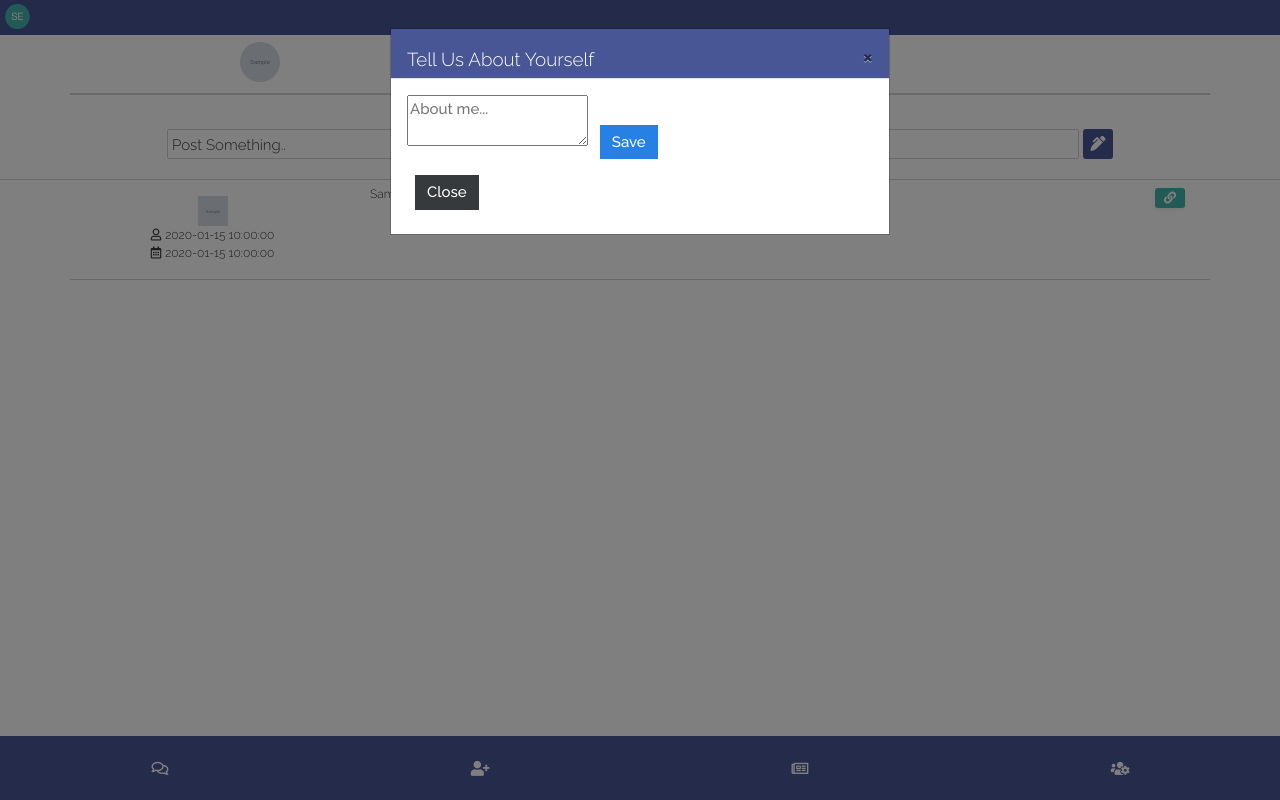
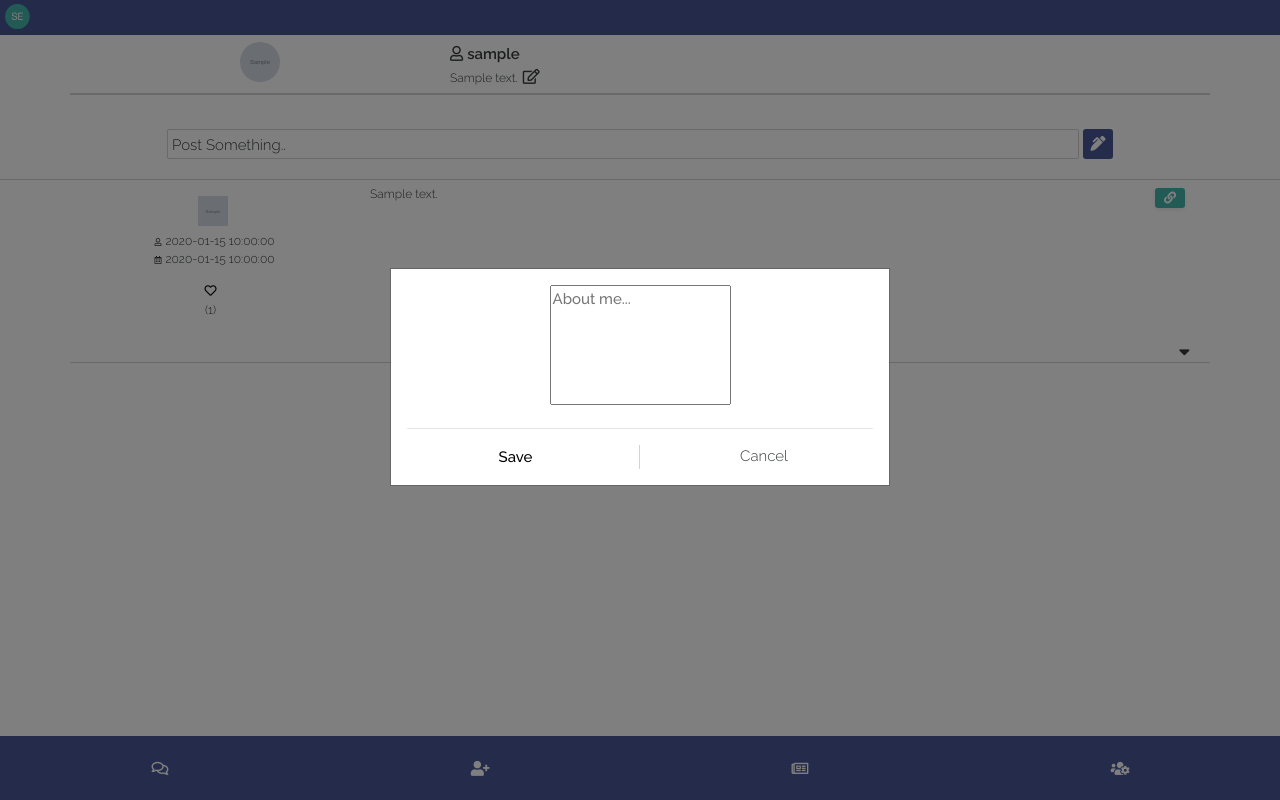
Before and after one commit to davidosongschool/SocialEyes, a Flask app: page /dashboard in a window 1280 px wide, after a click that opens the changed part. Run offline with Flask 2, Linux system fonts and the light colour scheme; the visitor is signed in with stand-in values (Sample User, id 1); grey boxes marked "Sample" are stand-in pictures; a database or web service that is not in the repository returns one stand-in record (values such as "Sample title"); some libraries are stand-ins or nearby versions.

Commit message:
like apost and report post function added - loading gif added to swipe to load

```diff
--- a/app.py
+++ b/app.py
@@ -42,15 +42,6 @@ def dashboard():
     if 'username' in session:
         user = users.find_one({'username': session['username']})
         posts = mongo.db.posts
-        # Display your own latest post
-        check_if_post_exists = posts.find_one({'posted_by': session['username']}, sort=[
-            ('_id', -1)])
-        if check_if_post_exists is not None:
-            my_own_post = check_if_post_exists
-        else:
-            # If they have not posted yet - give them a welcome message
-            my_own_post = {
-                'posted_by': session['username'], 'main_content': 'Welcome to SocialEyes! This is where your latest post will appear!'}
         following = []
         if user['following']:
             following = user['following']
@@ -64,7 +55,7 @@ def dashboard():
             if latest_post is not None:
                 posts_to_display.extend([latest_post])
 
-        return render_template('dashboard.html', user=user, my_own_post=my_own_post, posts_to_display=posts_to_display)
+        return render_template('dashboard.html', user=user, posts_to_display=posts_to_display)
     return render_template('landing.html')
 
 
@@ -146,7 +137,8 @@ def make_post():
     posts.insert_one({'main_content': request.form['main_content'],
                       'posted_by': session['username'],
                       'date_posted': date,
-                      'liked_by': (''),
+                      'liked_by': [],
+                      'reported_by': [],
                       'content_link': request.form['content_link'],
                       'short_url': short_url,
                       'post_avatar': post_avatar})
@@ -327,13 +319,40 @@ def delete_account():
     user = users.delete_one({'username': session['username']})
     post = posts.delete_many({'posted_by': session['username']})
 
-
     session.clear()
     return redirect(url_for('landing'))
 
 
+@ app.route('/report', methods=['POST'])
+def report():
+    posts = mongo.db.posts
+    posts.update({'_id': ObjectId(request.form['id'])}, {
+                 "$push": {'reported_by': session['username']}})
+    return redirect(url_for('dashboard'))
 
 
+@ app.route('/remove_report', methods=['POST'])
+def remove_report():
+    posts = mongo.db.posts
+    posts.update({'_id': ObjectId(request.form['id'])}, {
+                 "$pull": {'reported_by': session['username']}})
+    return redirect(url_for('dashboard'))
+
+
+@ app.route('/add_like', methods=['POST'])
+def add_like():
+    posts = mongo.db.posts
+    posts.update({'_id': ObjectId(request.form['id'])}, {
+                 "$push": {'liked_by': session['username']}})
+    return redirect(url_for('dashboard'))
+
+
+@ app.route('/remove_like', methods=['POST'])
+def remove_like():
+    posts = mongo.db.posts
+    posts.update({'_id': ObjectId(request.form['id'])}, {
+                 "$pull": {'liked_by': session['username']}})
+    return redirect(url_for('dashboard'))
 
 
 def shorten(shorten_url):
--- a/static/css/style.css
+++ b/static/css/style.css
@@ -100,6 +100,16 @@ button {
     border: none !important;
 }
 
+.pointer {
+       cursor: pointer;
+}
+
+input:focus,
+select:focus,
+textarea:focus,
+button:focus {
+    outline: none;
+}
 
 
 /* Landing Page ------------ */
@@ -237,6 +247,12 @@ cursor: pointer;
     border-bottom: 2px solid lightgray;
 }
 
+.about_me {
+    resize: none;
+    height: 120px;
+
+}
+
 .username {
     font-weight: 600 !important;
 }
@@ -248,6 +264,15 @@ cursor: pointer;
 }
 
 /* 3. Posts -------------------- */
+
+.loading-gif {
+    margin-top: 5px;
+    height: 30px;
+    width: 30px;
+    text-align: center;
+}
+
+
 .contain-posts-section {
     margin-top: 20px;
     margin-bottom: 100px;
@@ -354,7 +379,24 @@ margin-left: 15px;
     margin-bottom: 5px;
 }
 
+.arrow-down-link {
+    font-size: 18px;
+    margin-right: 20px;
 
+}
+
+.contain-arrow-dropdown {
+    margin-top: 60px;
+}
+
+.fa-flag {
+    color: red !important;
+}
+
+.warning {
+    color: rgb(240, 216, 112);
+    font-size: 18px;
+}
 
 /* Hide scrollbar for Chrome, Safari and Opera */
 body::-webkit-scrollbar {
--- a/templates/dashboard.html
+++ b/templates/dashboard.html
@@ -1,9 +1,7 @@
 {% extends 'nav.html' %} {% block content %}
-
 
 <!--User About Section -->
 <div class="container contain-user-info">
-
   <div class="row">
     <div class="col-4">
       <img
@@ -15,7 +13,12 @@
     </div>
     <div class="col-8">
       <ul class="pt-2">
-        <li><i class="far fa-user pr-1"></i><span class="username">{{user.username}}</span></li>
+        <li>
+          <i class="far fa-user pr-1"></i
+          ><a href="users/{{user.username}}"
+            ><span class="username">{{user.username}}</span></a
+          >
+        </li>
         <li>
           <span class="description">{{user.description}}</span
           ><i
@@ -146,44 +149,36 @@
 
 <!--About Modal-->
 <div
-  class="modal fade"
+  class="modal fade logout-modal"
   id="aboutmeModal"
   tabindex="-1"
   role="dialog"
-  aria-labelledby="aboutmeModalLabel"
+  aria-labelledby="aboutmeLabel"
   aria-hidden="true"
 >
   <div class="modal-dialog" role="document">
     <div class="modal-content">
-      <div class="modal-header">
-        <h5 class="modal-title">
-          Tell Us About Yourself
-        </h5>
-        <button
-          type="button"
-          class="close"
-          data-dismiss="modal"
-          aria-label="Close"
-        >
-          <span aria-hidden="true">&times;</span>
-        </button>
-      </div>
-      <div class="modal-body">
+      <div class="modal-body text-center">
         <form action="{{url_for('about_me')}}" method="POST">
           <textarea
             name="description"
             placeholder="About me..."
             maxlength="40"
+            class="about_me"
           ></textarea>
-          <button type="submit" class="btn btn-primary m-2">Save</button>
+          <br />
+          <hr />
+          <div class="row">
+            <div class="col-6 logout">
+              <button type="submit" href="{{url_for('dashboard')}}">
+                Save
+              </button>
+            </div>
+            <div class="col-6">
+              <a href="" data-dismiss="modal">Cancel</a>
+            </div>
+          </div>
         </form>
-        <button
-          type="button"
-          class="btn btn-secondary m-2"
-          data-dismiss="modal"
-        >
-          Close
-        </button>
       </div>
     </div>
   </div>
@@ -194,9 +189,20 @@
   <div class="container contain-write-a-post-invivte">
     <div class="row">
       <div class="col-12 text-center">
-      <div class="click-to-open-post pl-1 text-left" data-toggle="modal" data-target="#postModal">Post Something..</div>
+       <div class="loading d-none"><img src="/static/images/load-post.gif" class="loading-gif"></div>
+        <div
+          class="click-to-open-post pl-1 text-left"
+          data-toggle="modal"
+          data-target="#postModal"
+        >
+          Post Something..
+        </div>
         <div class="contain-write-logo">
-          <i class="fas fa-pen-alt complete-center" data-toggle="modal" data-target="#postModal"></i>
+          <i
+            class="fas fa-pen-alt complete-center"
+            data-toggle="modal"
+            data-target="#postModal"
+          ></i>
         </div>
       </div>
     </div>
@@ -226,8 +232,12 @@
         </div>
         <div class="modal-body mx-auto">
           <div class="reminder">
-      <i class="fas fa-exclamation-triangle alert-icon mr-1"></i><strong>Reminder: Posts on SocialEyes are all about discussing content. Every post must
-      include a link to the material you are speaking about.</strong>
+            <i class="fas fa-exclamation-triangle alert-icon mr-1"></i
+            ><strong
+              >Reminder: Posts on SocialEyes are all about discussing content.
+              Every post must include a link to the material you are speaking
+              about.</strong
+            >
           </div>
 
           <form action="{{url_for('make_post')}}" method="POST">
@@ -235,7 +245,13 @@
               <div class="contain-icon">
                 <i class="fas fa-link input-icon"></i>
               </div>
-        <input type="url" name="content_link" class="input-link" placeholder="http://" required/>
+              <input
+                type="url"
+                name="content_link"
+                class="input-link"
+                placeholder="http://"
+                required
+              />
             </div>
             <div class="row">
               <div class="contain-icon">
@@ -250,10 +266,9 @@
                 required
               ></textarea>
             </div>
-          <br/>
+            <br />
             <div class="row">
-          <div class="contain-icon">
-          </div>
+              <div class="contain-icon"></div>
               <button type="submit" class="post-btn">Post</button>
             </div>
           </form>
@@ -262,41 +277,100 @@
     </div>
   </div>
 
-  <!--View Posts-->
-  <!--Your Own latest Post-->
-  <div class="container my-latest-post d-none">
-    <div class="row">
-      <div class="col-4">
-        <ul>
-          <li><i class="far fa-user pr-1"></i>{{my_own_post.posted_by}}</li>
-          <li>
-            <i class="far fa-calendar-alt pr-1"></i>{{my_own_post.date_posted}}
-          </li>
-        </ul>
-      </div>
-      <div class="col-8 contain-post-content">
-        {{my_own_post.main_content}}
-      </div>
-    </div>
-    <div class="row">
-     <div class="col-12 contain-link">
-      <a href="{{my_own_post.content_link}}">{{my_own_post.short_url}}</a>
-    </div>
-  </div>
-</div>
   <!--Followers Posts-->
   <div class="contain-posts-section">
+
     {% for n in posts_to_display %}
     <div class="container contain-post">
       <div class="row">
         <div class="col-3 text-center">
           <div class="mt-3">
-        <a href="/users/{{n['posted_by']}}" alt="Go to user page" class="mt-2"><img src="{{n['post_avatar']}}" style="height: 30px; width: 30px;"></a>
+            <a
+              href="/users/{{n['posted_by']}}"
+              alt="Go to user page"
+              class="mt-2"
+              ><img
+                src="{{n['post_avatar']}}"
+                style="height: 30px; width: 30px;"
+            /></a>
             <ul>
-            <li><i class="far fa-user pr-1"></i>{{n['posted_by']}}</li>
               <li>
-              <i class="far fa-calendar-alt pr-1"></i>{{n['date_posted']}}
+                <i
+                  class="far fa-user pt-1 pr-1 pl-1 mt-2"
+                  style="font-size: 8px;"
+                ></i
+                >{{n['posted_by']}}
               </li>
+              <li>
+                <i
+                  class="far fa-calendar-alt pr-1 pl-1"
+                  style="font-size: 8px;"
+                ></i
+                >{{n['date_posted']}}
+              </li>
+              <!--Some Logic here to display heart icon depending on if the user has liked the post or not-->
+              {% set liked = namespace(true=0) %}
+              <!--Some Logic that renders report button depending on if user had reported this post already or not-->
+              {% for x in n['liked_by'] %} {% if x == user.username %} {% set
+              liked.true = 1 %} {% endif %} {% endfor %}
+              <li>
+                {% if liked.true == 0 %}
+                <form method="POST" action="{{url_for('add_like')}}">
+                  <button type="submit" name="id" value="{{n['_id']}}">
+                    <i class="far fa-heart pr-1 pt-3"></i>
+                  </button>
+                </form>
+                <p class="pr-1">({{n['liked_by']|length}})</p>
+                {% else %}
+                <form method="POST" action="{{url_for('remove_like')}}">
+                  <button type="submit" name="id" value="{{n['_id']}}">
+                    <i class="fas fa-heart pr-1 pt-3" style="color: red;"></i>
+                  </button>
+                </form>
+                <p class="pr-1">({{n['liked_by']|length}})</p>
+                {% endif %}
+              </li>
+              <!--Conditionally show a reported button to learn more if more than two users report the post-->
+              {% if n['reported_by']|length > 1 %}
+              <li>
+                <div class="contain-reported">
+                  <i
+                    class="fas fa-exclamation-triangle pr-1 pt-2 warning"
+                    data-toggle="modal"
+                    data-target="#reported_modal"
+                  ></i>
+
+                  <div
+                    class="modal fade logout-modal"
+                    id="reported_modal"
+                    tabindex="-1"
+                    role="dialog"
+                    aria-labelledby="reportedLabel"
+                    aria-hidden="true"
+                  >
+                    <div class="modal-dialog" role="document">
+                      <div class="modal-content">
+                        <div class="modal-body text-center">
+                          <i
+                            class="fas fa-exclamation-triangle pr-1 pt-2 warning mb-3"
+                          ></i>
+                          <p>
+                            This post has been flagged as it was reported by 2
+                            or more users. Our team will soon review the post
+                            and take any necessary action.
+                          </p>
+                        </div>
+                        <div class="modal-footer text-center">
+                          <div class="col-12">
+                            <a href="" data-dismiss="modal">Close</a>
+                          </div>
+                        </div>
+                      </div>
+                    </div>
+                  </div>
+                </div>
+              </li>
+              {% endif %}
             </ul>
           </div>
         </div>
@@ -305,15 +379,60 @@
         </div>
         <div class="col-2">
           <div class="contain-link text-right">
-         <a href="{{n['content_link']}}" target="_blank"><div class="go-to-link shadow-sm mt-2"> <i class="fas fa-link complete-center"></i></div></a>
+            <a href="{{n['content_link']}}" target="_blank"
+              ><div class="go-to-link shadow-sm mt-2">
+                <i class="fas fa-link complete-center"></i></div
+            ></a>
+          </div>
+        </div>
+      </div>
+      <div class="row">
+        <div class="col-12 contain-arrow-dropdown text-right">
+          <!--Dropdown-->
+          <a
+            data-toggle="dropdown"
+            href="#"
+            class="arrow-down-link"
+            aria-haspopup="true"
+            aria-expanded="false"
+            ><i class="fas fa-sort-down"></i
+          ></a>
+          <div class="dropdown-menu">
+            {% set reported = namespace(true=0) %}
+            <!--Some Logic that renders report button depending on if user had reported this post already or not-->
+            {% for x in n['reported_by'] %} {% if x == user.username %} {% set
+            reported.true = 1 %} {% endif%} {% endfor %} {% if reported.true ==
+            0 %}
+            <form method="POST" action="{{url_for('report')}}">
+              <button
+                class="dropdown-item"
+                type="submit"
+                href=""
+                name="id"
+                value="{{n['_id']}}"
+              >
+                Report Post<i class="fas fa-flag ml-2"></i>
+              </button>
+            </form>
+            {% endif %} {% if reported.true == 1 %}
+            <form method="POST" action="{{url_for('remove_report')}}">
+              <button
+                type="submit"
+                class="dropdown-item"
+                name="id"
+                value="{{n['_id']}}"
+                href="#"
+              >
+                Remove Report<i class="fas fa-times ml-2"></i>
+              </button>
+            </form>
+            {% endif %}
           </div>
         </div>
       </div>
     </div>
     {% endfor %}
   </div>
-
-
 </div>
 <!--NEED SOME LOGIN HERE TO GENERATE POSTS - GET POSTS IN PYTHON-->
 <div class="container post-container">
--- a/templates/follow.html
+++ b/templates/follow.html
@@ -4,8 +4,8 @@
   <div class="row">
     <div class="col-12 find-menu text-center">
       <ul class="find-menu-list">
-        <li class="find-users-menu-button underline">Find Users</li>
-        <li class="show-following-menu-button not-selected">Following</li>
+        <li class="find-users-menu-button underline pointer">Find Users</li>
+        <li class="show-following-menu-button not-selected pointer">Following</li>
       </ul>
     </div>
     <div class="contain-find-users mx-auto">
--- a/templates/nav.html
+++ b/templates/nav.html
@@ -14,7 +14,7 @@
 <div class="container-fluid">
 <div class="row">
 <div class="col-12 logo-bar">
-<img src="/static/images/small-logo.png" alt="logo" class="small-logo img-fluid vertical-center">
+<a href="{{url_for('dashboard') }}"><img src="/static/images/small-logo.png" alt="logo" class="small-logo img-fluid vertical-center"></a>
 </div>
 </div>
 </div>
@@ -50,6 +50,7 @@
 const ptr = PullToRefresh.init({
   mainElement: 'body',
   onRefresh() {
+    $(".loading").removeClass("d-none")
     window.location.reload();
   }
 });
```
Also changed, not shown: templates/settings.html (+5 -5 lines), static/images/load-post.gif (added). Lines whose indentation alone changed are shown as unchanged.
